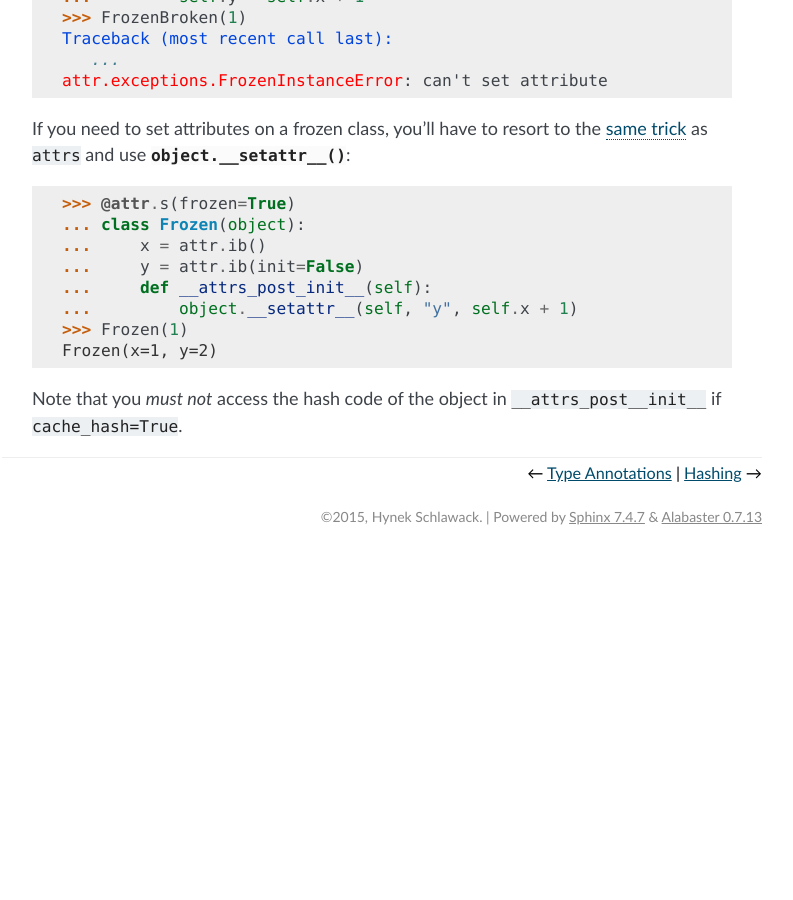
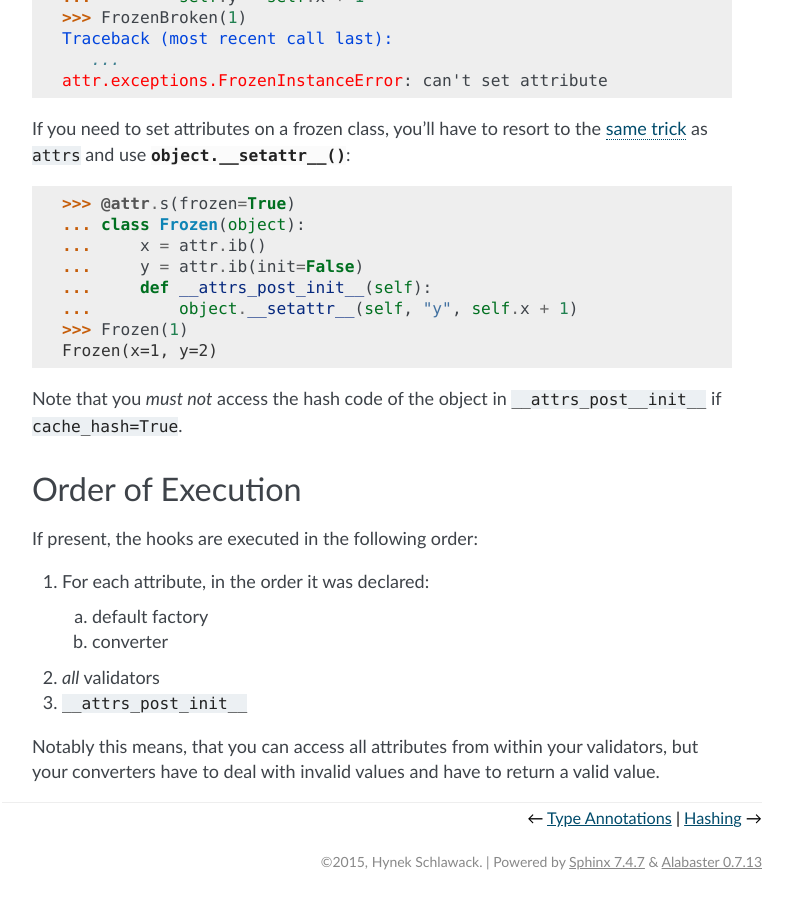
Before and after one commit to python-attrs/attrs, a Sphinx documentation site: the page built from docs/init.rst, in a window 1280 px wide and 900 px high, scrolled down 7287 px. Shown: the whole window, without its empty margins (368-1161 px from the left). Built offline with Sphinx 7.4.7, drawn with Linux system fonts in a browser that asks for light colours; before the commit the page ends 7842 px from its top, so only the background shows below that.

Commit message:
Clarify execution order in init (#488)
* Clarify execution order in init

Fixes #461

* Clarify attributes are processed in the order of declaration

* Simple past is good enough

```diff
--- a/docs/init.rst
+++ b/docs/init.rst
@@ -350,6 +350,23 @@ If you need to set attributes on a frozen class, you'll have to resort to the :r
 
 Note that you *must not* access the hash code of the object in ``__attrs_post__init__`` if ``cache_hash=True``.
 
+
+Order of Execution
+------------------
+
+If present, the hooks are executed in the following order:
+
+1. For each attribute, in the order it was declared:
+
+   a. default factory
+   b. converter
+
+2. *all* validators
+3. ``__attrs_post_init__``
+
+Notably this means, that you can access all attributes from within your validators, but your converters have to deal with invalid values and have to return a valid value.
+
+
 .. _`Wiki page`: https://github.com/python-attrs/attrs/wiki/Extensions-to-attrs
 .. _`get confused`: https://github.com/python-attrs/attrs/issues/289
 .. _`there is no such thing as a private argument`: https://github.com/hynek/characteristic/issues/6
```
